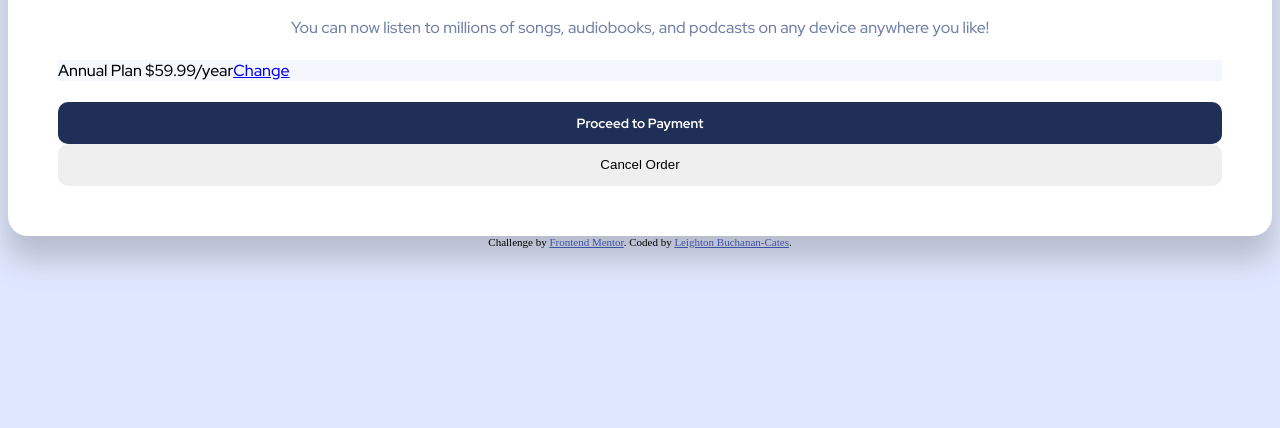
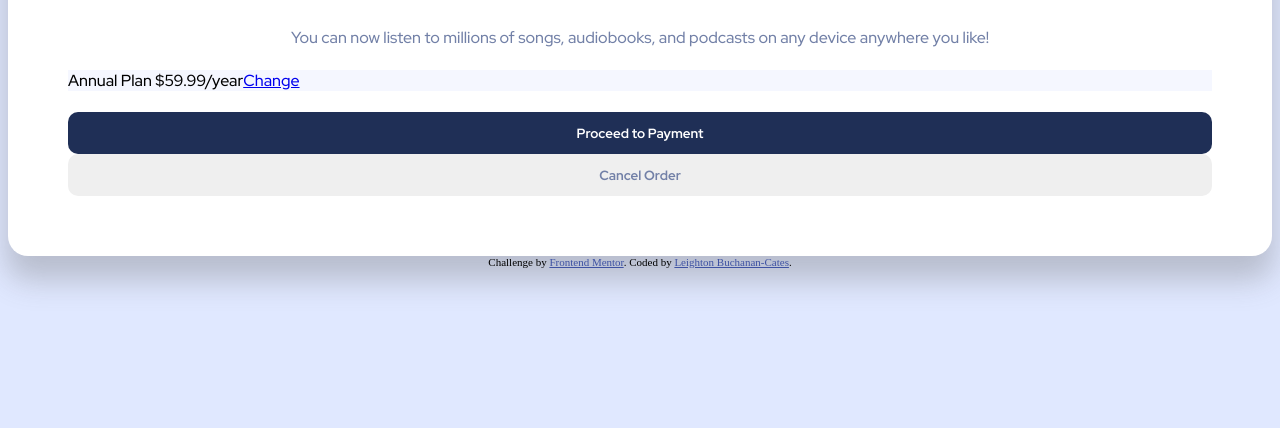
Before and after one commit to LBuchananCates/order-summary-card, a plain HTML site: page index.html in a window 1280 px wide. Shown: the part 372-800 px from the top of the page. Drawn offline with Linux system fonts and the light colour scheme.

Commit message:
updated index.html

```diff
--- a/order.css
+++ b/order.css
@@ -8,8 +8,7 @@ body {
     flex-direction: column;
     font-family: 'Red Hat Display', sans-serif;
     background-color: white;
-    /* justify-content: center; */
-    padding: 50px;
+    padding: 60px;
     border-bottom-left-radius: 20px;
     border-bottom-right-radius: 20px;
     box-shadow: 0px 22px 30px 2px rgba(92, 92, 92, 0.31);
@@ -55,3 +54,13 @@ button {
     background-color: hsl(224, 23%, 55%);
     transition: 0.7s;
 }
+
+.cancel {
+    font-family: 'Red Hat Display', sans-serif;
+    font-weight: 700;
+    color: hsl(224, 23%, 55%);
+}
+
+.cancel:hover {
+    color: hsl(223, 47%, 23%);
+}
```
